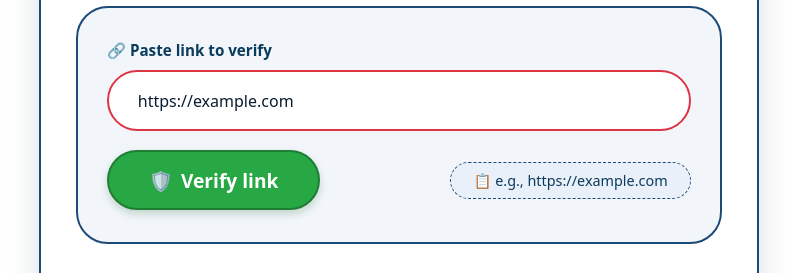
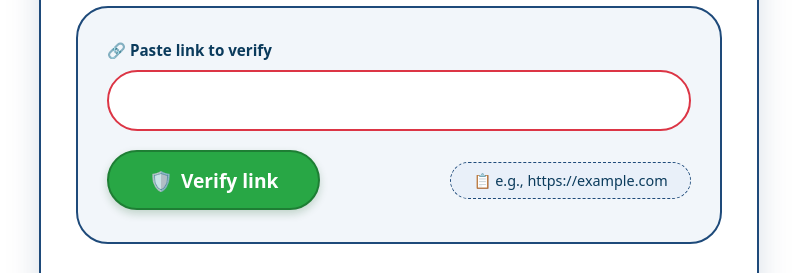
Before and after one commit to Snitch19/Safelink_frontend, a plain HTML site: page index.html in a window 1280 px wide. Shown: the part 155-428 px from the top of the page, without its empty margins (241-1038 px from the left). Drawn offline with Linux system fonts and the light colour scheme.

Commit message:
Update index.html

```diff
--- a/index.html
+++ b/index.html
@@ -326,7 +326,7 @@
     <div class="verify-card">
       <label class="input-label" for="urlInput">🔗 Paste link to verify</label>
       <div class="url-input-wrapper">
-        <input type="url" id="urlInput" placeholder="" value="https://example.com" autofocus>
+        <input type="url" id="urlInput" autofocus>
       </div>
       <div class="verify-action">
         <button class="btn-verify" id="verifyBtn">
```
